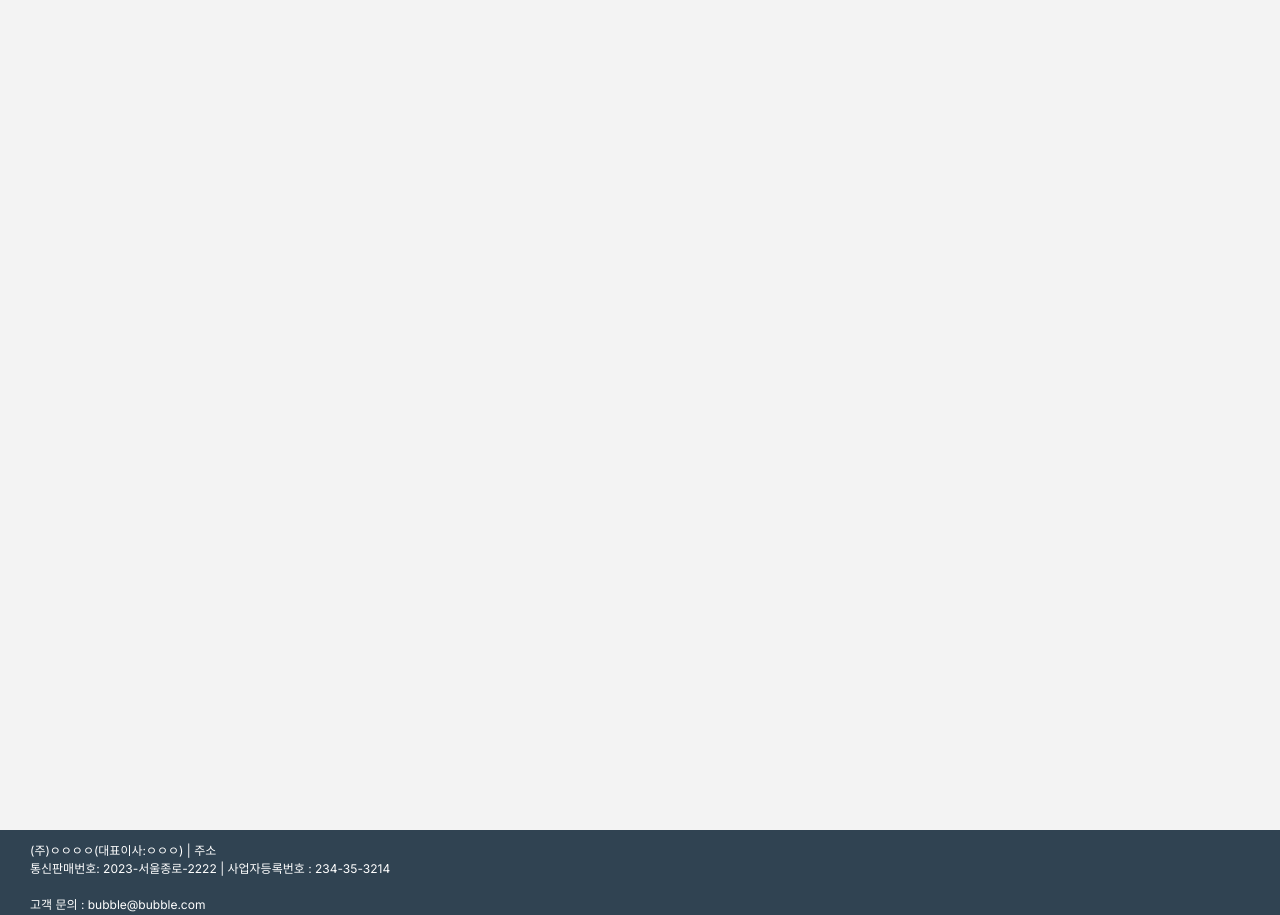
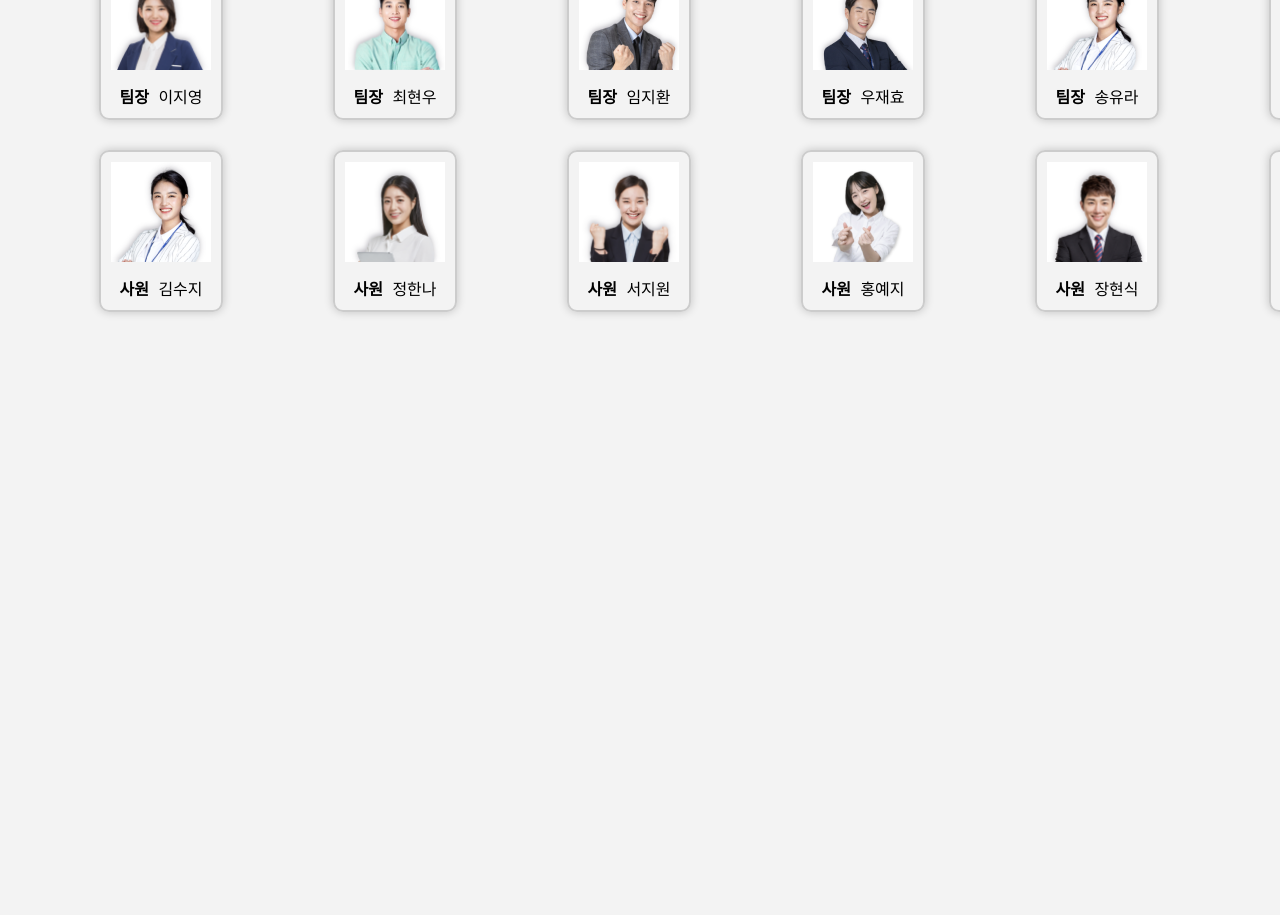
Before and after one commit to BUR-HR/BUR-HR, a React (Create React App) app in the folder react-project/BUL-HR/: page /orgchart in a window 1280 px wide. Shown: the part 1100-2015 px from the top of the page. Built offline with nearby package versions, Linux system fonts and the light colour scheme.

Commit message:
orgchart

```diff
--- a/react-project/BUL-HR/src/css/orgchart.css
+++ b/react-project/BUL-HR/src/css/orgchart.css
@@ -6,7 +6,7 @@
     display: flex;
     justify-content: center;
     align-items: center;
-    min-height: 220vh;
+    min-height: 280vh;
     background-color:  #F9F7F7;;
 }
 
@@ -273,3 +273,71 @@
 .flipped {
     transform: rotateY(180deg); /* 카드를 뒤집어서 보이도록 설정 */
 }
+
+/* 사원 */
+
+.team-employee-container {
+    display: flex;
+    gap: 100px; /* 팀장 프로필 카드 간격을 조절합니다 */
+    margin-left: 70px;
+}
+.profile-card3 {
+    text-align: center;
+    border: 2px solid #ccc; /* 테두리 스타일 설정 */
+    padding: 10px; /* 내부 여백 */
+    border-radius: 10px; /* 테두리를 둥글게 처리 */
+    box-shadow: 0 0 10px rgba(0, 0, 0, 0.2); /* 그림자 효과 추가 */
+    perspective: 1000px; /* 여기에 한 번만 설정하면 됨 */
+    margin-left: 10px;
+    margin-top: 30px;
+    transform-style: preserve-3d; /* 3D 변환 유지 */
+    transition: transform 0.5s; /* 트랜지션 설정 */
+}
+
+.team-employee-container {
+    display: flex;
+    gap: 100px; /* 팀장 프로필 카드 간격을 조절합니다 */
+    margin-left: 70px;
+}
+
+.profile-card3 img {
+    width: 100px; /* 이미지 크기 조절 */
+    height: 100px;
+    object-fit: cover; /* 이미지 비율 유지하며 네모난 상자 안에 꽉 차게 */
+    border-radius: 0%;
+    margin-bottom: 10px;
+}
+
+.profile-card3 .back p {
+    display: flex; /* 가로 정렬을 위해 flex 추가 */
+    align-items: center; /* 세로 가운데 정렬 */
+    margin: 5px 0; /* 간격 설정 */
+    font-size: 10px;
+    transform: rotateY(180deg);
+}
+
+
+.profile-card3 .back {
+    position: absolute;
+    top: 0;
+    left: 0;
+    width: 120%;
+    height: 88%;
+    transform: rotateY(0deg);
+    justify-content: center;
+    align-items: center;
+    text-align: center;
+    background-color: rgba(182, 182, 182, 0.902);
+    border: 2px solid #ccc;
+    padding: 10px;
+    border-radius: 10px;
+    box-shadow: 0 0 10px rgba(0, 0, 0, 0.2);
+}
+
+.profile-card3.flipped .back {
+    transform: rotateY(0deg);
+}
+
+.flipped {
+    transform: rotateY(180deg); /* 카드를 뒤집어서 보이도록 설정 */
+}
--- a/react-project/BUL-HR/src/orgchart/TeamEmployee.js
+++ b/react-project/BUL-HR/src/orgchart/TeamEmployee.js
@@ -0,0 +1,54 @@
+import React, { useState } from "react";
+
+const TeamEmployee = ({ teamEmployee }) => {
+    const [flippedCards, setFlippedCards] = useState([]);
+
+    const flipCard = (index) => {
+        setFlippedCards((prevFlippedCards) => {
+            if (prevFlippedCards.includes(index)) {
+                return prevFlippedCards.filter(cardIndex => cardIndex !== index);
+            } else {
+                return [...prevFlippedCards, index];
+            }
+        });
+    };
+
+    // 앞면 렌더링 함수
+    const renderFront = (position, name, imageSrc, index) => (
+        <div className={`front ${flippedCards.includes(index) ? "hidden" : ""}`}>
+            <img src={imageSrc} alt={`${name} Profile`} />
+            <p><span className="position-text">{position}</span> {name}</p>
+        </div>
+    );
+
+    // 뒷면 렌더링 함수
+    const renderBack = (employee) => (
+        <div className="back">
+            <p style={{ fontWeight: 'bold', fontSize: '13px', transform: 'scaleX(-1)' }}>{employee.name}</p>
+            <p>{employee.position}</p>
+            <hr />
+            <p><span style={{ fontWeight: 'bold' }}>부서</span> : {employee.department}</p>
+            <p><span style={{ fontWeight: 'bold' }}>직위</span> : {employee.position}</p>
+            <p><span style={{ fontWeight: 'bold' }}>HP</span> : {employee.hp}</p>
+            <p><span style={{ fontWeight: 'bold' }}>Email</span> : {employee.email}</p>
+            <p><span style={{ fontWeight: 'bold' }}>입사날짜</span> : {employee.entryDate}</p>
+        </div>
+    );
+
+    return (
+        <div className="team-employee-container">
+            {teamEmployee.map((employee, index) => (
+                <div className={`node dept-node2`} key={index}>
+                    <div className={`profile-card3 ${flippedCards.includes(index) ? "flipped" : ""}`} onClick={() => flipCard(index)}>
+                        <div className="card-inner">
+                            {renderFront(employee.position, employee.name, employee.imageSrc, index)}
+                            {flippedCards.includes(index) && renderBack(employee)}
+                        </div>
+                    </div>
+                </div>
+            ))}
+        </div>
+    );
+};
+
+export default TeamEmployee;
--- a/react-project/BUL-HR/src/orgchart/orgchart.js
+++ b/react-project/BUL-HR/src/orgchart/orgchart.js
@@ -1,6 +1,7 @@
 import React, { useState } from "react";
 import TeamLeaders from "./TeamLeaders";
 import TeamDeputy from "./TeamDeputy";
+import TeamEmployee from "./TeamEmployee";
 import '../css/orgchart.css'
 
 export const Orgchart = () => {
@@ -211,6 +212,62 @@ export const Orgchart = () => {
     ];
 
     // 사원 정보
+    const teamEmployee = [
+        {
+            name: "김수지",
+            department: "영업팀",
+            position: "사원",
+            hp: "010-1234-5678",
+            email: "sample@bubble.com",
+            entryDate: "2017/05/13",
+            imageSrc: "/common/images/3.png"
+        },
+        {
+            name: "정한나",
+            department: "마케팅팀",
+            position: "사원",
+            hp: "010-1234-5678",
+            email: "sample@bubble.com",
+            entryDate: "2017/05/13",
+            imageSrc: "/common/images/6.png"
+        },
+        {
+            name: "서지원",
+            department: "현장팀",
+            position: "사원",
+            hp: "010-1234-5678",
+            email: "sample@bubble.com",
+            entryDate: "2017/05/13",
+            imageSrc: "/common/images/9.png"
+        },
+        {
+            name: "홍예지",
+            department: "고객응대팀",
+            position: "사원",
+            hp: "010-1234-5678",
+            email: "sample@bubble.com",
+            entryDate: "2017/05/13",
+            imageSrc: "/common/images/10.png"
+        },
+        {
+            name: "장현식",
+            department: "인사팀",
+            position: "사원",
+            hp: "010-1234-5678",
+            email: "sample@bubble.com",
+            entryDate: "2017/05/13",
+            imageSrc: "/common/images/7.png"
+        },
+        {
+            name: "김세훈",
+            department: "총무팀",
+            position: "사원",
+            hp: "010-1234-5678",
+            email: "sample@bubble.com",
+            entryDate: "2017/05/13",
+            imageSrc: "/common/images/1.png"
+        }
+    ];
 
     return (
         <div className="body">
@@ -234,6 +291,9 @@ export const Orgchart = () => {
 
                 {/* 대리 프로필 카드 */}
                 <TeamDeputy teamDeputy={teamDeputy} flipCard={flipCard} flippedCards={flippedCards} />
+
+                {/* 사원 프로필 카드  */}
+                <TeamEmployee teamEmployee={teamEmployee} flipCard={flipCard} flippedCards={flippedCards}/>
             </section>
         </div>
     );
```
